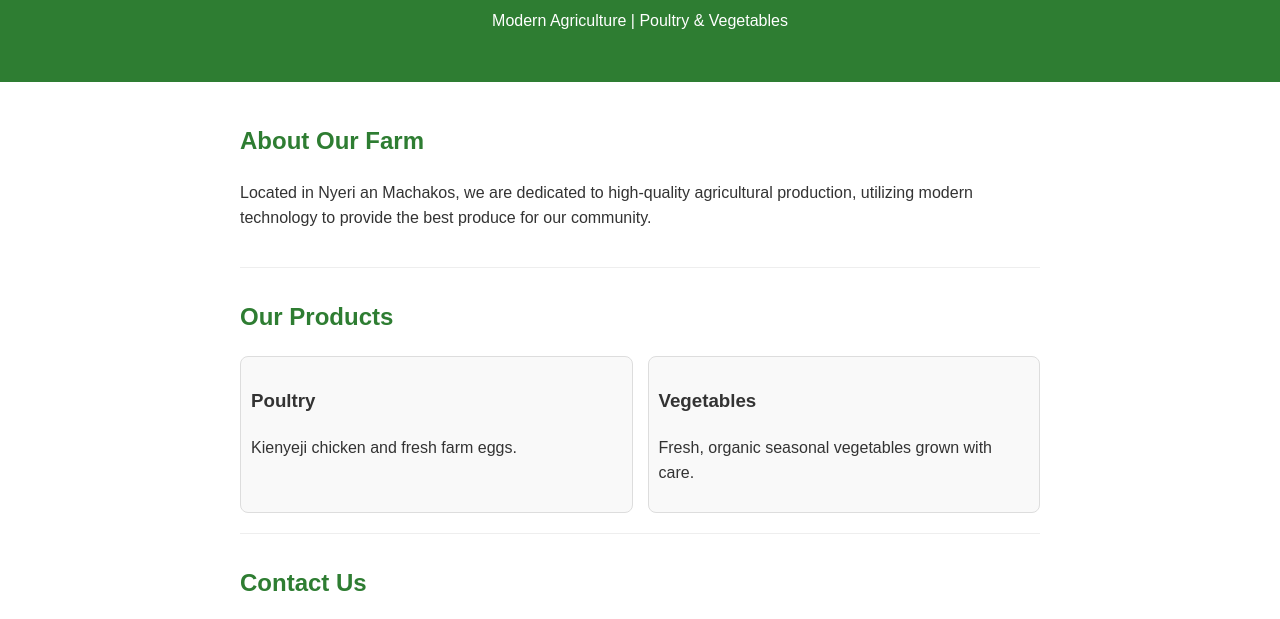
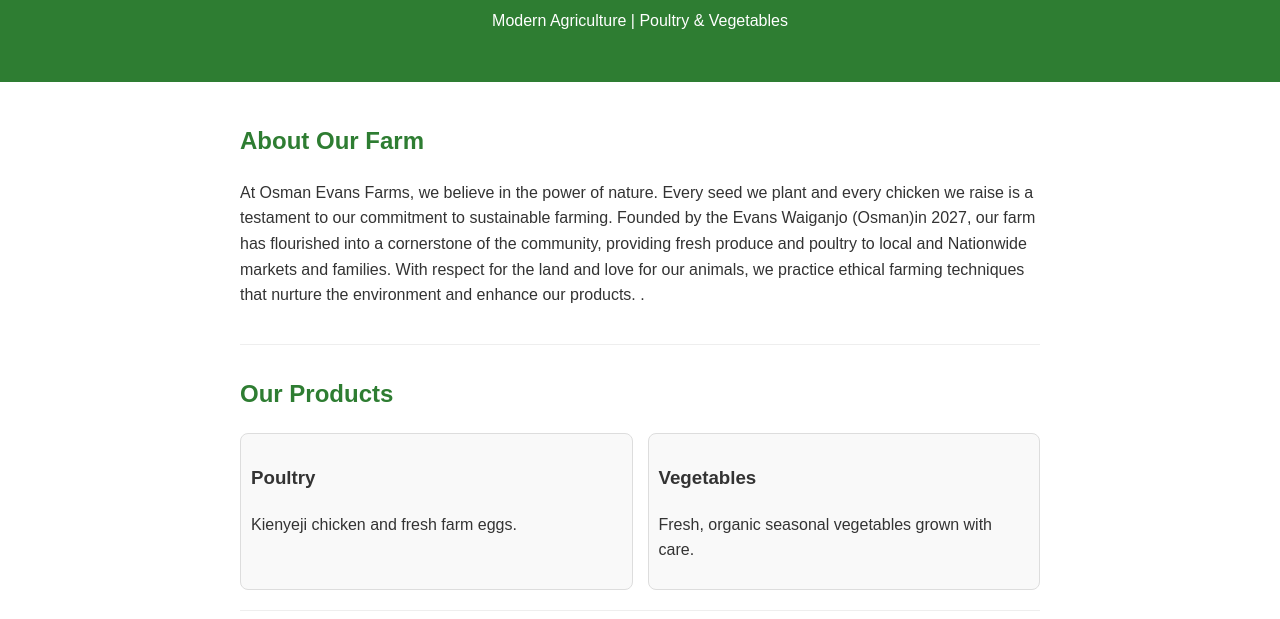
Before and after one commit to osmanevans254/osman-evans-farms, a plain HTML site: page docs/index.html in a window 1280 px wide. Shown: the part 118-737 px from the top of the page. Drawn offline with Linux system fonts and the light colour scheme.

Commit message:
Update index.html

```diff
--- a/docs/index.html
+++ b/docs/index.html
@@ -26,7 +26,11 @@
 <div class="container">
     <div class="section">
         <h2>About Our Farm</h2>
-        <p>Located in Nyeri an Machakos, we are dedicated to high-quality agricultural production, utilizing modern technology to provide the best produce for our community.</p>
+        <p>At Osman Evans Farms, we believe in the power of nature. Every seed we plant and every chicken we raise is a testament to our commitment to sustainable farming.
+
+Founded by the Evans Waiganjo (Osman)in 2027, our farm has flourished into a cornerstone of the community, providing fresh produce and poultry to local and Nationwide markets and families.
+
+With respect for the land and love for our animals, we practice ethical farming techniques that nurture the environment and enhance our products. .</p>
     </div>
 
     <div class="section">
```
